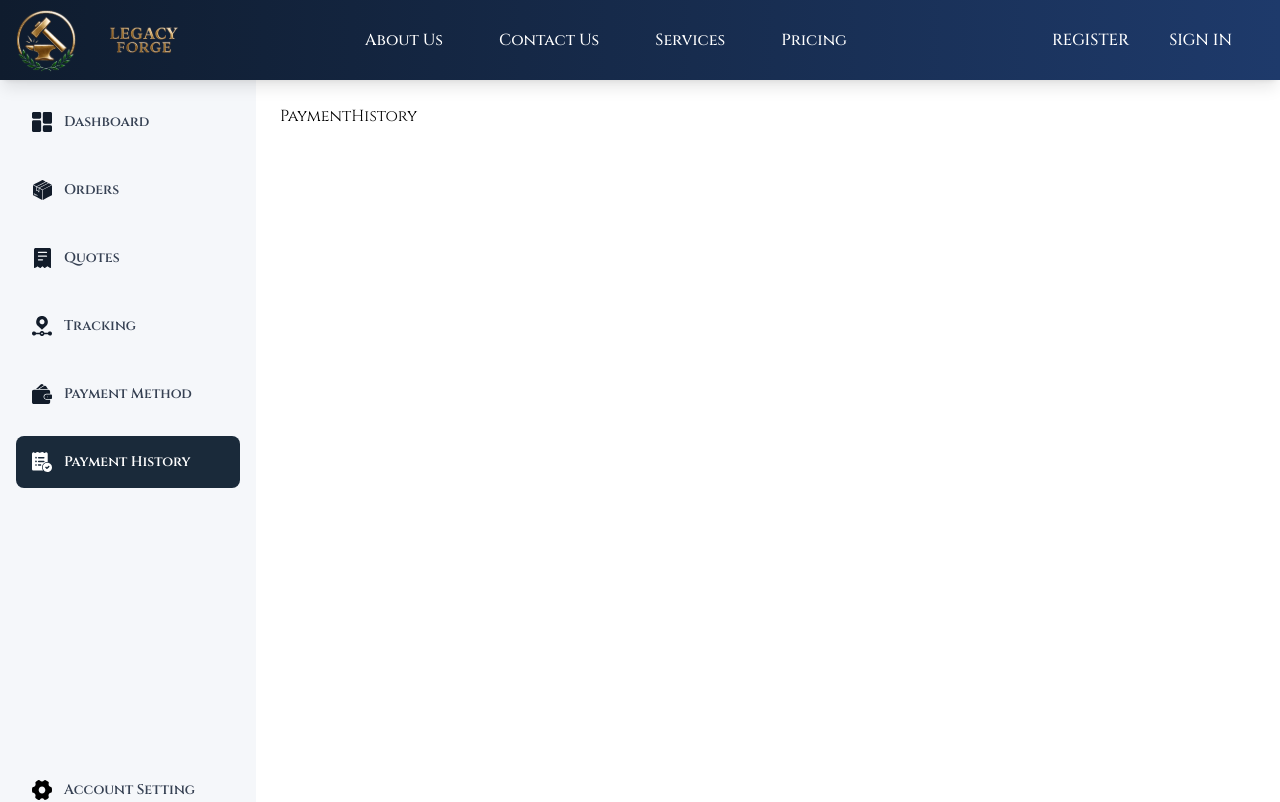
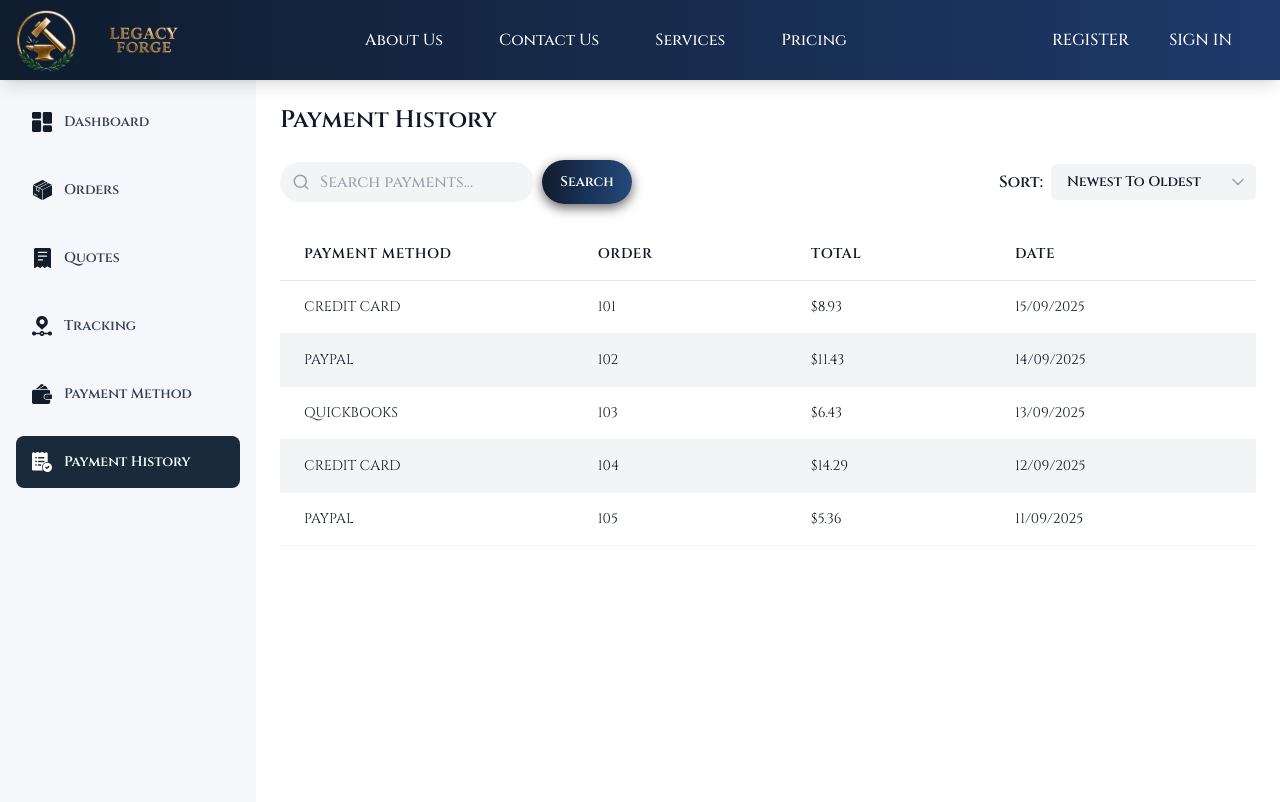
Before and after one commit to walkabout-collection/3d-coin-frontend, a Next.js app: page /admin/payment-history in a window 1280 px wide. Shown: the top 802 px of the page. Built offline with nearby package versions, Linux system fonts and the light colour scheme.

Commit message:
feat: Structured the Payment History page

```diff
--- /dev/null
+++ b/src/containers/admin/payment-history/data.ts
@@ -0,0 +1,34 @@
+import { PaymentDataItem } from "./types";
+
+
+export const paymentData: PaymentDataItem[] = [  {
+    paymentMethod: 'CREDIT CARD',
+    order: '101',
+    total: '$8.93',
+    date: '15/09/2025',
+  },
+  {
+    paymentMethod: 'PAYPAL',
+    order: '102',
+    total: '$11.43',
+    date: '14/09/2025',
+  },
+  {
+    paymentMethod: 'QUICKBOOKS',
+    order: '103',
+    total: '$6.43',
+    date: '13/09/2025',
+  },
+  {
+    paymentMethod: 'CREDIT CARD',
+    order: '104',
+    total: '$14.29',
+    date: '12/09/2025',
+  },
+  {
+    paymentMethod: 'PAYPAL',
+    order: '105',
+    total: '$5.36',
+    date: '11/09/2025',
+  },
+];
--- a/src/containers/admin/payment-history/index.tsx
+++ b/src/containers/admin/payment-history/index.tsx
@@ -1,11 +1,31 @@
-import React from 'react'
+import Table from '@/src/components/common/Table';
+import { TableColumn } from '@/src/components/common/Table/types';
+import { paymentData } from './data';
+import { PaymentDataItem } from './types';
+import AdminTable from '@/src/components/admin/AdminTable';
 
-const PaymentHistory = () => {
+const AdminPaymentHistory = () => {
+  const paymentColumns: TableColumn<PaymentDataItem>[] = [
+    { key: 'paymentMethod', label: 'Payment Method', width: 'w-32' },
+    { key: 'order', label: 'Order', width: 'w-20' },
+    { key: 'total', label: 'Total', width: 'w-24' },
+    { key: 'date', label: 'Date', width: 'w-32' },
+  ];
+
   return (
-    <div>
-      PaymentHistory
+    <div className="min-h-screen">
+      <h1 className="text-2xl font-semibold text-gray-900 mb-6">Payment History</h1>
+      <AdminTable
+        columns={paymentColumns}
+        data={paymentData}
+        alternatingRows={true}
+        searchable={true}
+        searchPlaceholder="Search payments..."
+        sortable={true}
+        currentSort="newest"
+      />
     </div>
-  )
-}
+  );
+};
 
-export default PaymentHistory
+export default AdminPaymentHistory;
--- /dev/null
+++ b/src/containers/admin/payment-history/types.ts
@@ -0,0 +1,6 @@
+export interface PaymentDataItem {
+  paymentMethod: string;
+  order: string;
+  total: string;
+  date: string;
+}
```
